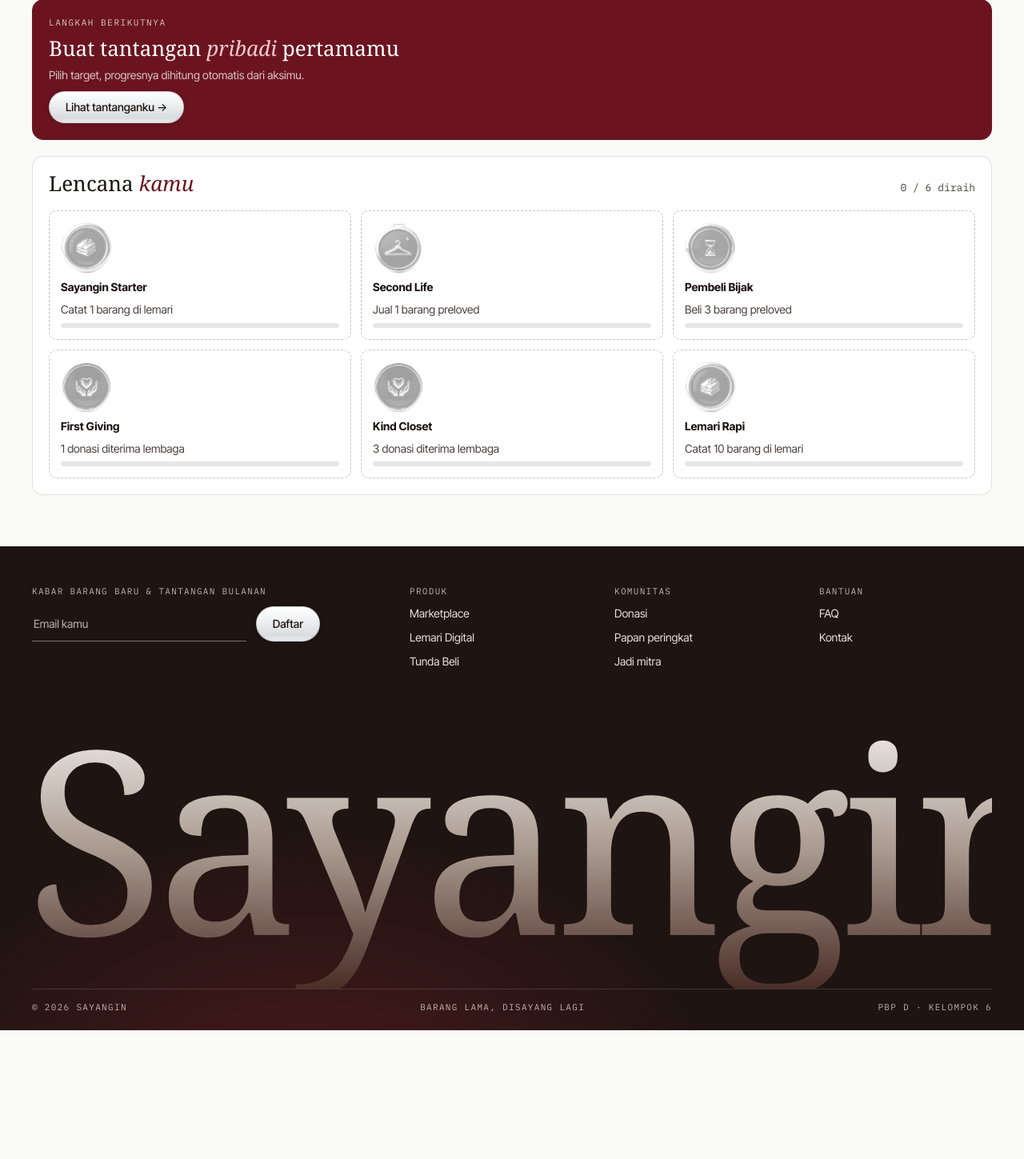
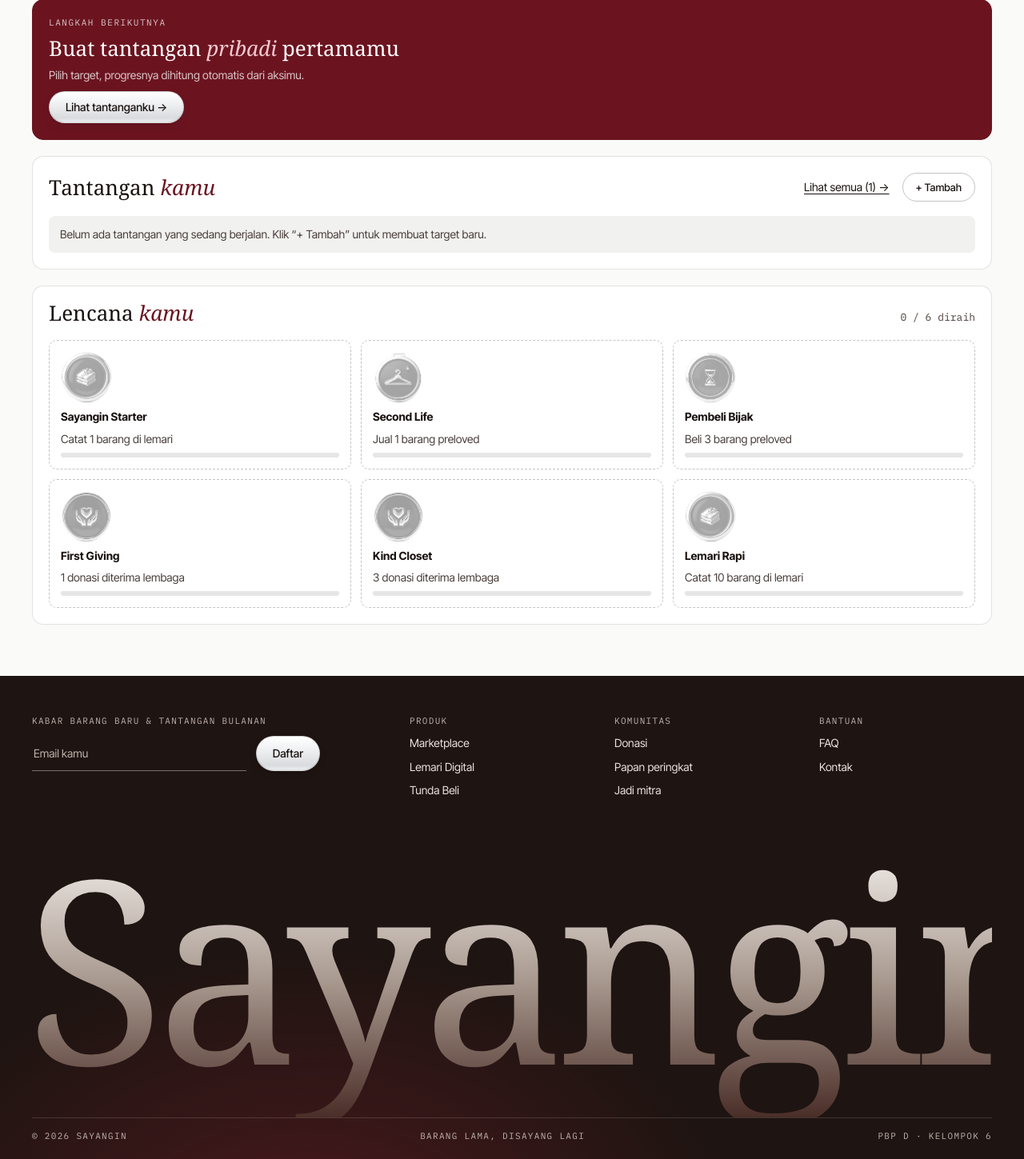
Before and after one commit to PBP-D-Kelompok-6/sayangin, a Django app: page /dampak/ in a window 1280 px wide. Shown: the part 348-1797 px from the top of the page at 80% size. Before the commit the page ends 1636 px from the top, so only its background shows below. Run offline with Django 5.2, Linux system fonts and the light colour scheme; a user stored in the database is signed in; tables that the repository leaves empty hold one stand-in row (values such as "Sample post"); some libraries are stand-ins or nearby versions; some web fonts are replaced.

Commit message:
feat: tampilkan section tantangan (4 prioritas) di dashboard

```diff
--- a/static/css/impact.css
+++ b/static/css/impact.css
@@ -39,3 +39,13 @@
 /* Gambar lencana: bulat 64px; abu-abu & transparan kalau belum diraih */
 .dampak-badge img { width: 64px; height: 64px; border-radius: 50%; }
 .dampak-badge:not(.is-earned) img { filter: grayscale(1); opacity: .4; }
+
+/* Tantangan kamu (dashboard): judul di kiri, link + tombol di kanan; turun ke bawah kalau sempit */
+.dampak-section-head { flex-wrap: wrap; gap: 12px; align-items: center; }
+.dampak-actions { display: flex; flex-wrap: wrap; align-items: center; gap: 16px; }
+.dampak-link { color: inherit; font-size: 14px; text-decoration: underline; text-underline-offset: 3px; }
+.dampak-link:hover { color: var(--maroon); }
+
+/* Kartu tantangan kecil di dashboard: garis putus-putus seperti kartu lencana */
+.dampak-mini { display: flex; flex-direction: column; gap: 8px; padding: 14px; border: 1px dashed var(--color-border-strong); border-radius: var(--radius-md); }
+.dampak-mini .pill { align-self: flex-start; }
--- a/templates/impact/dashboard.html
+++ b/templates/impact/dashboard.html
@@ -26,7 +26,7 @@
   <section class="dampak-card dampak-next">
     <span class="eyebrow">Langkah berikutnya</span>
 
-    {# next_step dari views.get_next_step(); kosong -> ajak buat tantangan pertama #}
+    {# next_step dari views.get_dashboard_challenges(); kosong -> ajak buat tantangan pertama #}
     {% if next_step %}
       <h2 class="serif">Tinggal {{ next_step.remaining }} lagi untuk <em>{{ next_step.challenge.title }}</em></h2>
       <div class="progress"><span style="--value: {{ next_step.percent }}%"></span></div>
@@ -36,6 +36,38 @@
     {% endif %}
 
     <a class="btn btn--primary" href="{% url 'impact:show_impact_challenges' %}">Lihat tantanganku →</a>
+  </section>
+
+  {# Tantangan kamu: maks. 4 tantangan berjalan, dari views.get_dashboard_challenges() #}
+  <section class="dampak-card">
+    <div class="section-head dampak-section-head">
+      <h2 class="serif">Tantangan <em>kamu</em></h2>
+      <div class="dampak-actions">
+        {# challenge_total = semua tantangan, termasuk yang sudah lewat / selesai #}
+        <a class="dampak-link" href="{% url 'impact:show_impact_challenges' %}">Lihat semua ({{ challenge_total }}) →</a>
+        <a class="btn btn--sm btn--outline" href="{% url 'impact:create_impact_challenge' %}">+ Tambah</a>
+      </div>
+    </div>
+
+    {% if challenges %}
+    {# Tailwind: 1 kolom di HP, 2 kolom mulai layar md #}
+    <ul class="dampak-list tw-grid md:tw-grid-cols-2 tw-gap-3">
+      {% for row in challenges %}
+      <li class="dampak-mini">
+        <div class="tw-flex tw-flex-wrap tw-items-center tw-gap-2">
+          <span class="pill">Berjalan</span>
+          <span class="mono">{{ row.challenge.get_kind_display }}</span>
+        </div>
+        <strong>{{ row.challenge.title }}</strong>
+        <div class="progress"><span style="--value: {{ row.percent }}%"></span></div>
+        <span class="text-soft">{{ row.done }} / {{ row.challenge.target }} · sampai {{ row.challenge.end_date|date:"j M Y" }}</span>
+      </li>
+      {% endfor %}
+    </ul>
+    {% else %}
+    {# belum ada tantangan yang masih berjalan (bisa jadi semua sudah selesai / lewat) #}
+    <p class="notice">Belum ada tantangan yang sedang berjalan. Klik “+ Tambah” untuk membuat target baru.</p>
+    {% endif %}
   </section>
 
   {# Lencana: 6 lencana dari views.BADGES, sudah diraih atau belum #}
```
